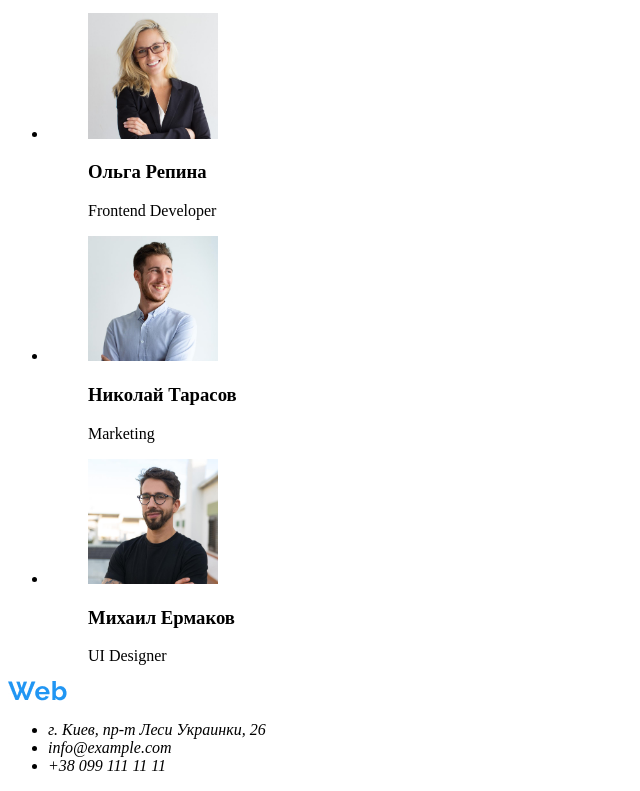
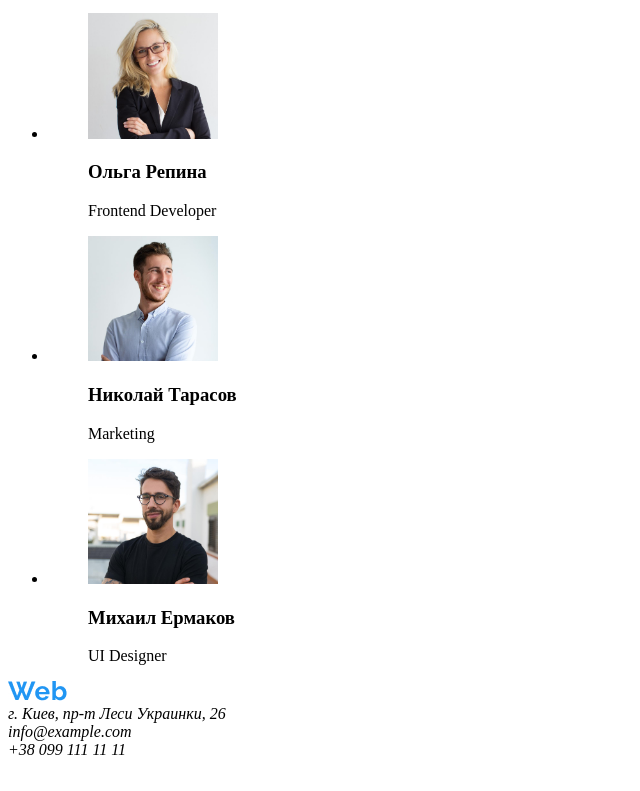
Before and after one commit to Nollay/-goit-markup-hw-01, a plain HTML site: page index.html in a window 1280 px wide. Shown: the part 1818-2609 px from the top of the page, without its empty margins (0-640 px from the left). After the commit the page ends 2585 px from the top, so only its background shows below. Drawn offline with Linux system fonts and the light colour scheme.

Commit message:
Исправил footer

```diff
--- a/index.html
+++ b/index.html
@@ -123,11 +123,9 @@
                 <img src="./images/logofooter.jpg" alt="logo" width="145">
                 </a>
                 <address>
-                    <ul>
-                        <li>г. Киев, пр-т Леси Украинки, 26</li>
-                        <li>info@example.com</li>
-                        <li>+38 099 111 11 11</li>
-                    </ul>
+                 г. Киев, пр-т Леси Украинки, 26 <br>
+                 info@example.com <br>
+                 +38 099 111 11 11
                 </address>
             </section>
         </div>
```
